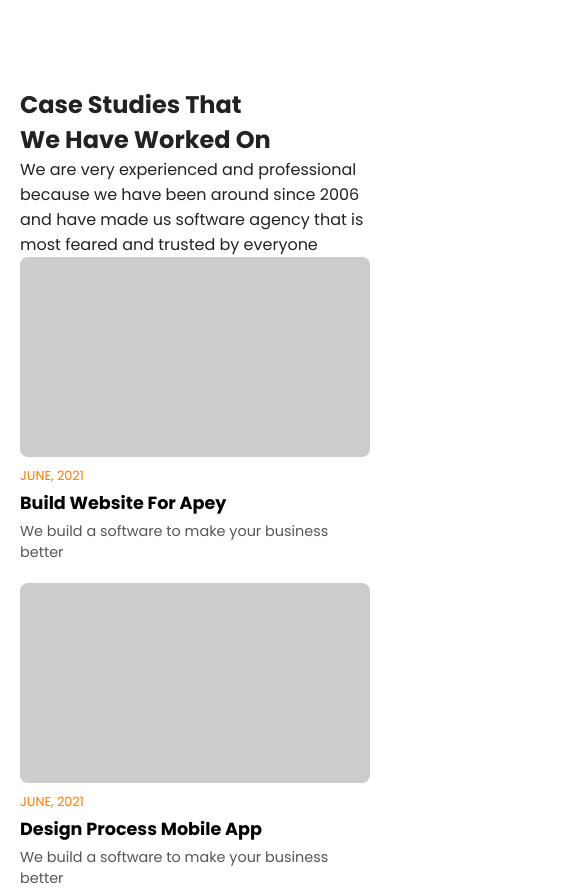
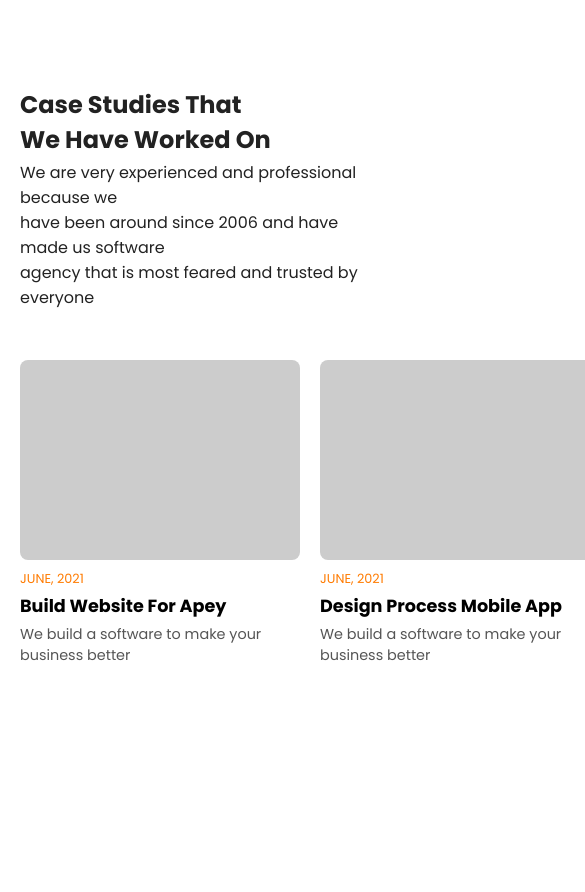
Before and after one commit to Nino-Techwoman/Redu_Team_Project, a plain HTML site: page index.html in a window 390 px wide. Shown: the part 2471-3363 px from the top of the page, 585 px wide, since content can reach past the window. After the commit the page ends 3317 px from the top, so only its background shows below. Drawn offline with Linux system fonts and the light colour scheme.

Commit message:
added "case studies" respo

```diff
--- a/index.html
+++ b/index.html
@@ -116,8 +116,10 @@
   <section class="case-studies container ">
     <div class="header">
       <h2>Case Studies That<br>We Have Worked On</h2>
-      <p>We are very experienced and professional because we have been around since 2006
-        and have made us software agency that is most feared and trusted by everyone</p>
+      <p>
+        We are very experienced and professional because we <br>have been around since 2006
+        and have made us software <br> agency that is most feared and trusted by everyone
+      </p>
     </div>
 
     <div class="cards">
--- a/style.css
+++ b/style.css
@@ -276,15 +276,17 @@ nav a:hover {
 
 /* nini */
 
-
+.case-studies {
+  margin-bottom: 180px;
+}
 .cards {
   display: flex;
-  flex-wrap: wrap;
+
   gap: 20px;
 }
 
 .card {
-  flex: 1 1 30%;
+
   min-width: 280px;
   background: #fff;
   border-radius: 8px;
@@ -316,6 +318,14 @@ nav a:hover {
   color: #555;
   margin-top: 5px;
 }
+
+.header{
+  display: flex;
+  gap: 300px;
+  padding-bottom: 50px;
+
+}
+
 
 
 
@@ -354,7 +364,11 @@ nav a:hover {
     padding: 15px 0;
     border-radius: 8px;
   }
-
+   .header{
+    display: flex;
+    flex-direction: column;
+    gap: 3px;
+   }
   nav ul.active {
     display: flex;
   }
@@ -370,4 +384,7 @@ nav a:hover {
   .hero {
     text-align: center;
   }
+
+
+
 }
```
